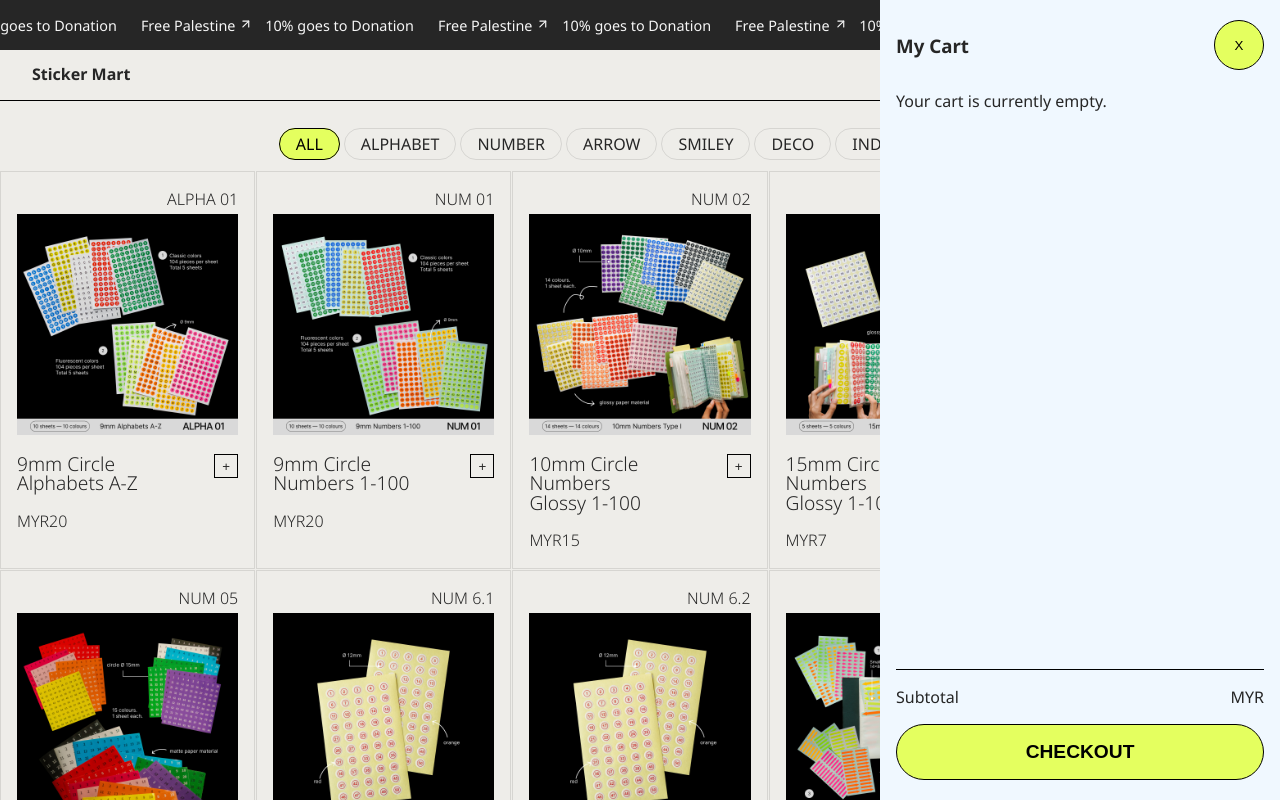
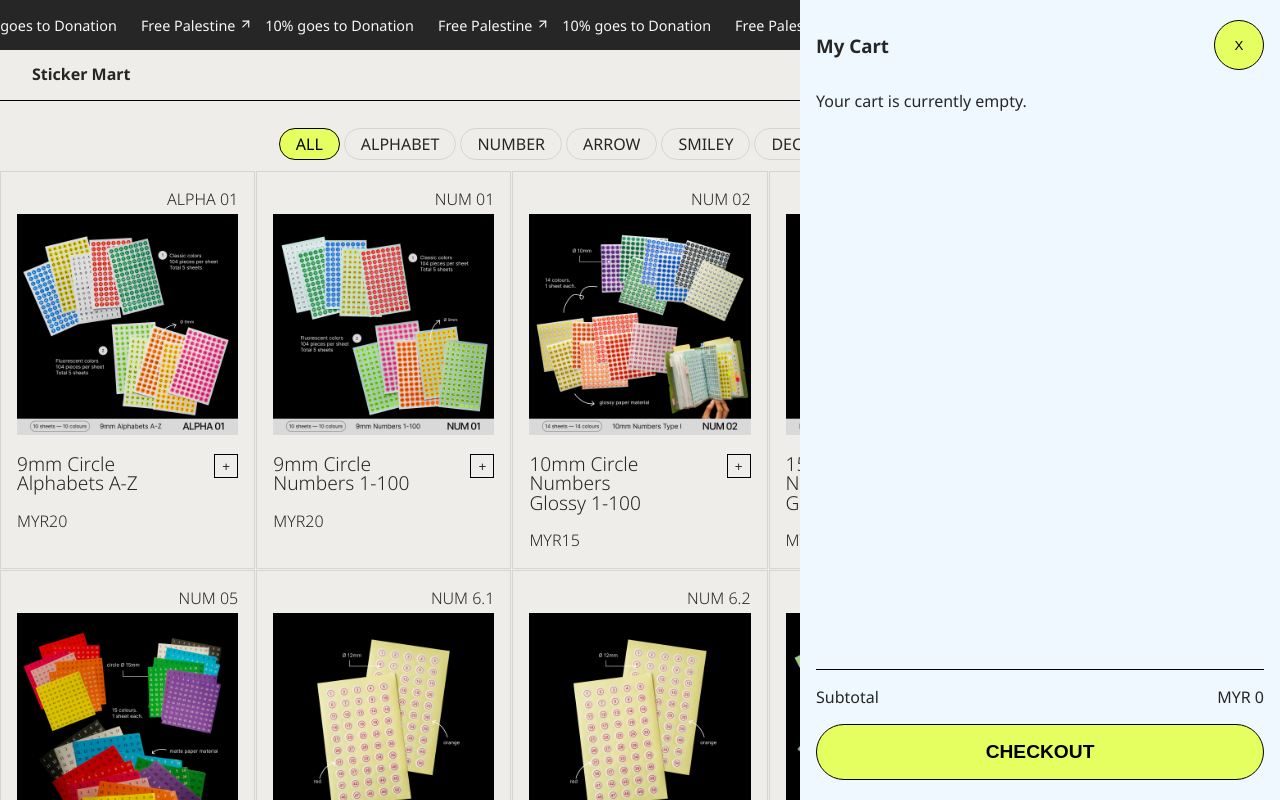
Before and after one commit to amiradeu/mart, a React (Vite) app: page / in a window 1280 px wide. Shown: the top 800 px of the page. Built offline with nearby package versions, Linux system fonts and the light colour scheme.

Commit message:
CartShelf > total items, subtotal amount

```diff
--- a/src/components/Cart/Cart.js
+++ b/src/components/Cart/Cart.js
@@ -101,6 +101,15 @@
 
 const RemoveButton = styled.button`
     grid-area: remove;
+
+    background-color: transparent;
+    border: none;
+    text-decoration: underline;
+    cursor: pointer;
+
+    &:hover {
+        background-color: var(--color-gray-100);
+    }
 `
 
 export default Cart
--- a/src/components/CartProvider/CartProvider.js
+++ b/src/components/CartProvider/CartProvider.js
@@ -5,8 +5,11 @@
 function CartProvider({ children }) {
     const [cart, setCart] = useState([])
     const totalCart = cart.length
-
-    console.log('total: ', totalCart)
+    const totalItems = cart.reduce((total, item) => total + item.quantity, 0)
+    const subtotal = cart.reduce(
+        (total, item) => total + item.price * item.quantity,
+        0
+    )
 
     const addToCart = useCallback((item) => {
         setCart((currentCart) => {
@@ -46,6 +49,8 @@
             deleteFromCart,
             getCartLength,
             totalCart,
+            totalItems,
+            subtotal,
         }
     })
 
--- a/src/components/CartShelf/CartShelf.js
+++ b/src/components/CartShelf/CartShelf.js
@@ -6,13 +6,14 @@
 import { CartContext } from '../CartProvider'
 
 import Cart from '../Cart'
+import { QUERIES } from '../../constants'
 
 function CartShelf() {
     const asideRef = useRef()
     const closeRef = useRef()
     const checkoutRef = useRef()
 
-    const { cart } = useContext(CartContext)
+    const { cart, totalItems, subtotal } = useContext(CartContext)
 
     useGSAP((context, contextSafe) => {
         let tl = gsap.timeline()
@@ -57,8 +58,11 @@
                 </Body>
                 <Footer>
                     <Total>
-                        <p>Subtotal</p>
-                        <p>MYR</p>
+                        <p>
+                            Subtotal
+                            {totalItems !== 0 ? ` (${totalItems} items)` : ''}
+                        </p>
+                        <p>MYR {subtotal}</p>
                     </Total>
                     <CheckoutButton ref={checkoutRef}>checkout</CheckoutButton>
                 </Footer>
@@ -73,10 +77,14 @@
     right: 0;
 
     display: flex;
-    width: 400px;
+    width: 480px;
     height: 100%;
 
     background-color: aliceblue;
+
+    @media ${QUERIES.tabletAndDown} {
+        width: 360px;
+    }
 `
 
 const Wrapper = styled.div`
@@ -112,7 +120,11 @@
 
 const Body = styled.div`
     flex: 1;
+
+    display: flex;
+    flex-direction: column;
     overflow-y: scroll;
+    row-gap: 12px;
 `
 
 const Footer = styled.div`
```
